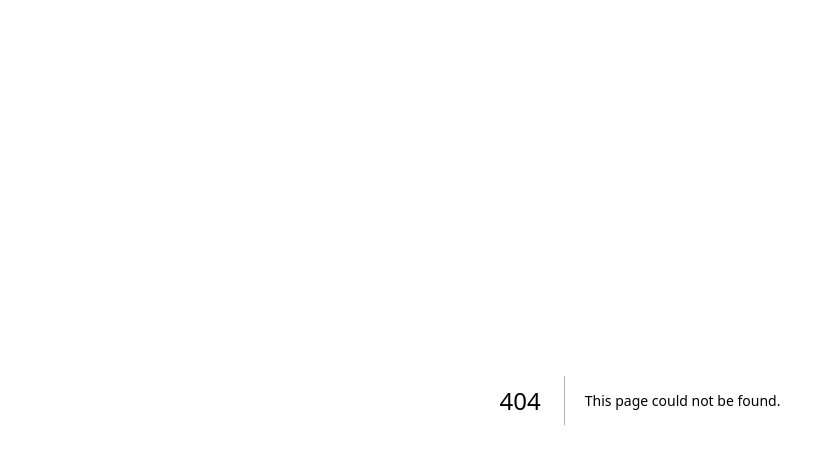
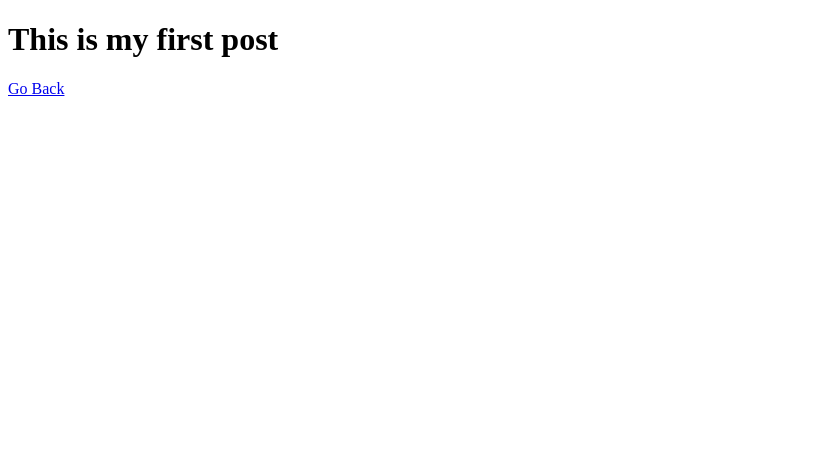
Before and after one commit to gregoryvicent/gregoryvicent.com, a Next.js app: page /posts/postOne in a window 1280 px wide. Before the commit this address had no page. Shown: the top 464 px of the page, without its empty margins (0-835 px from the left). Built offline with nearby package versions, Linux system fonts and the light colour scheme.

Commit message:
002: Create the path '/post/*'

```diff
--- a/pages/index.js
+++ /dev/null
@@ -1,5 +0,0 @@
-export default function Home() {
-  return (
-    <h1>GregoryVicent.com</h1>
-  )
-}
--- /dev/null
+++ b/pages/posts/postOne.tsx
@@ -0,0 +1,15 @@
+import Link from "next/link"
+import Head from "next/head"
+
+export default function PostOne() {
+  return (
+    <main>
+      <Head>
+	<title>First Post</title>
+      </Head>
+
+      <h1>This is my first post</h1>
+      <Link href="/">Go Back</Link>
+    </main>
+  )
+}
```
Also changed, not shown: package.json (+10 -1 lines), pages/index.tsx (added, +14 -0 lines), tsconfig.json (added, +29 -0 lines), 1 other file (tests, documents, lock files or other folders).
